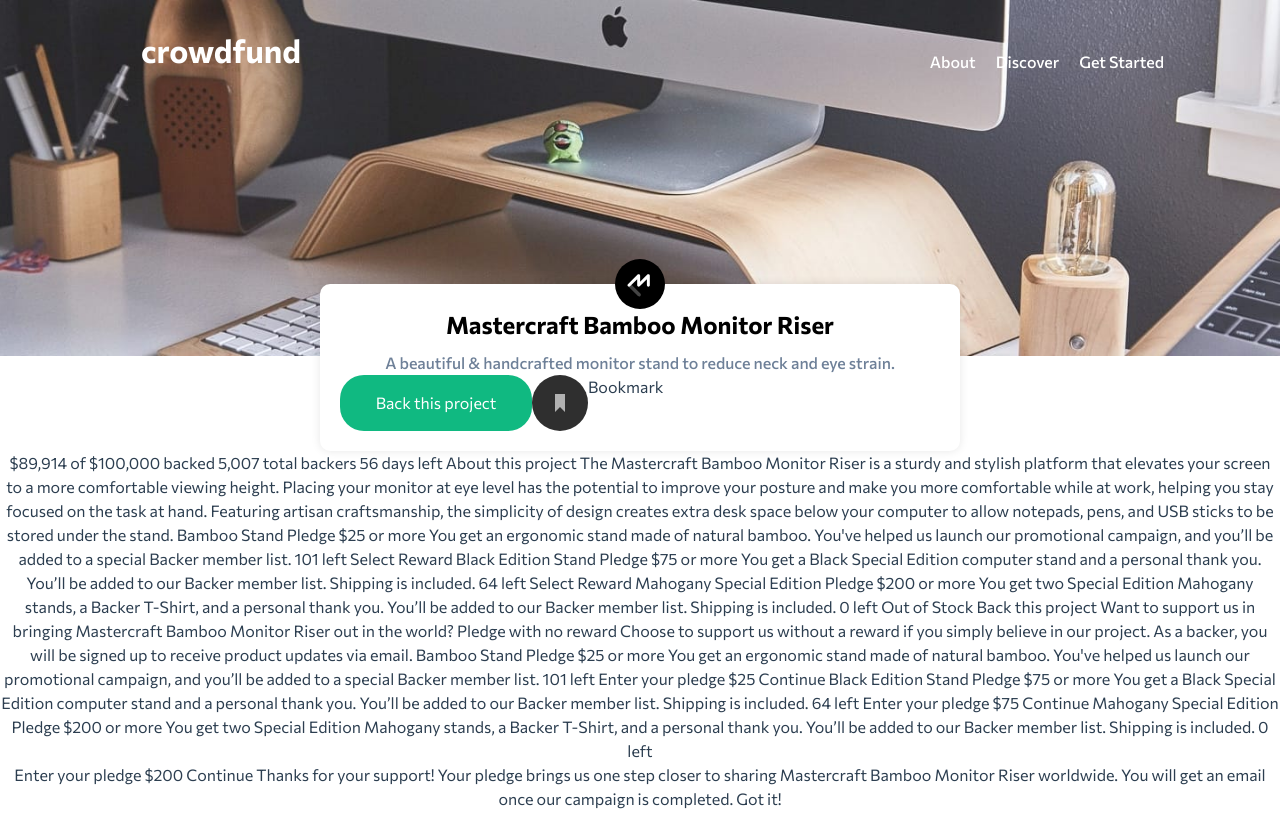
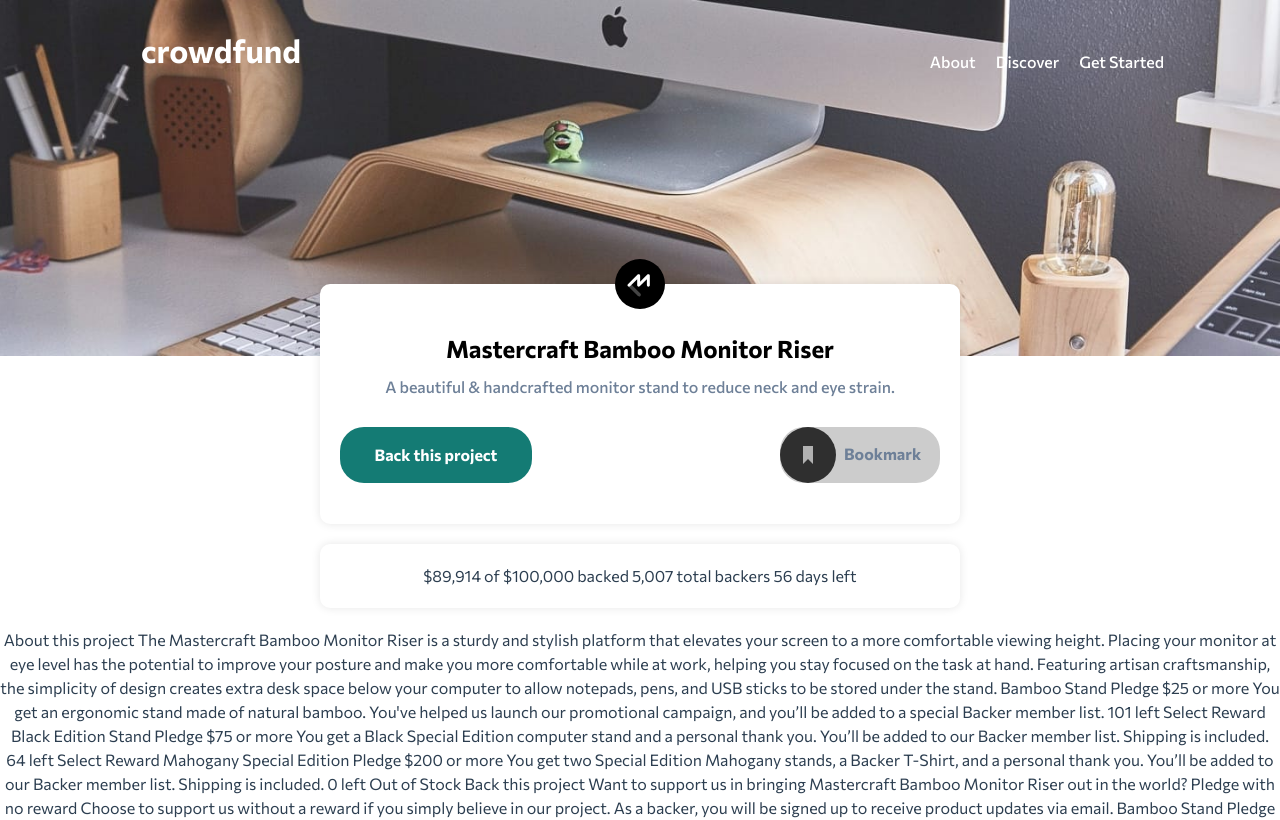
Before and after one commit to CHEGEBB/Mastering-Vue-Journey, a Vue app in the folder crowdfunding-product-page-main/: page / in a window 1280 px wide. Shown: the top 820 px of the page. Built offline with nearby package versions, Linux system fonts and the light colour scheme.

Commit message:
Refactor header styling in App.vue: Update header content and button styles

```diff
--- a/crowdfunding-product-page-main/src/App.vue
+++ b/crowdfunding-product-page-main/src/App.vue
@@ -15,23 +15,23 @@
 
     <div class="content">
 
-      <div class="master">
+      <div class="master h-60">
         <div class="logo-con">
           <img :src="logoCon" alt="logo">
         </div>
-        <h1 class="text-2xl font-bold text-black">Mastercraft Bamboo Monitor Riser</h1>
+        <h1 class="text-2xl font-bold text-black mt-6">Mastercraft Bamboo Monitor Riser</h1>
         <p>A beautiful & handcrafted monitor stand to reduce neck and eye strain.</p>
 
-        <div class="buttons flex flex-row">
-          <button class="bg-emerald-500 p-3 rounded-3xl text-white w-48">
-            Back this project
+        <div class=" buttons flex flex-row justify-between mt-7">
+          <button class="back bg-emerald-500 p-3 rounded-3xl text-white w-48">
+            <p>Back this project</p>
           </button>
-          <button class="mark flex flex-row ">
+          <button class="mark flex flex-row rounded-3xl w-40">
             <span>
               <img :src="bookmark" alt="bookmark">
             </span>
             <div class="text-block">
-              Bookmark
+              <p>Bookmark</p>
             </div>
 
           </button>
@@ -40,9 +40,13 @@
 
     </div>
 
+    <div class="facts">
       $89,914 of $100,000 backed
       5,007 total backers
       56 days left
+    </div>
+
+
 
       About this project
 
@@ -202,6 +206,11 @@ nav ul li {
   color: #ffffff;
   margin: 10px 0 0 45px;
 }
+.content{
+  display: flex;
+  flex-direction: column;
+  gap: 20px;
+}
 .content .master{
   background: #ffffff;
   border-radius: 10px;
@@ -210,6 +219,14 @@ nav ul li {
   margin: 0 auto;
   width: 50%;
   margin-top: -100px;
+}
+.content .facts{
+  background: #ffffff;
+  border-radius: 10px;
+  box-shadow: 0px 0px 10px 0px rgba(0,0,0,0.1);
+  padding: 20px;
+  margin: 0 auto;
+  width: 50%;
 }
 .master p{
   font-size: 1rem;
@@ -228,6 +245,24 @@ nav ul li {
   height: 50px;
 }
 .buttons .mark{
-
+  background:#ccc;
+}
+.buttons .back{
+  background: hsl(176, 72%, 28%);
+}
+.back p{
+  font-weight: 700;
+  color: #ffffff;
+  margin: 0;
+  font-size: 16px;
+}
+.mark p{
+  font-weight: 700;
+  color: #6e8098;
+  margin: 15px 0 0 8px;
+  justify-content: center;
+  align-items: center;
+  text-align: center;
+  font-size: 16px;
 }
 </style>
```
